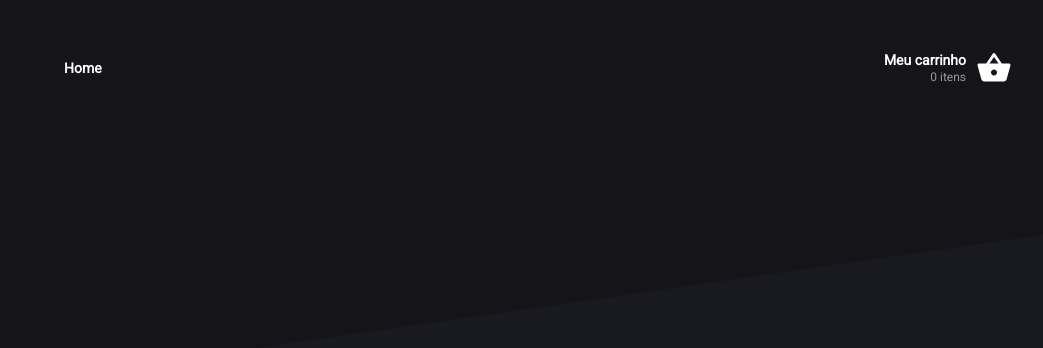
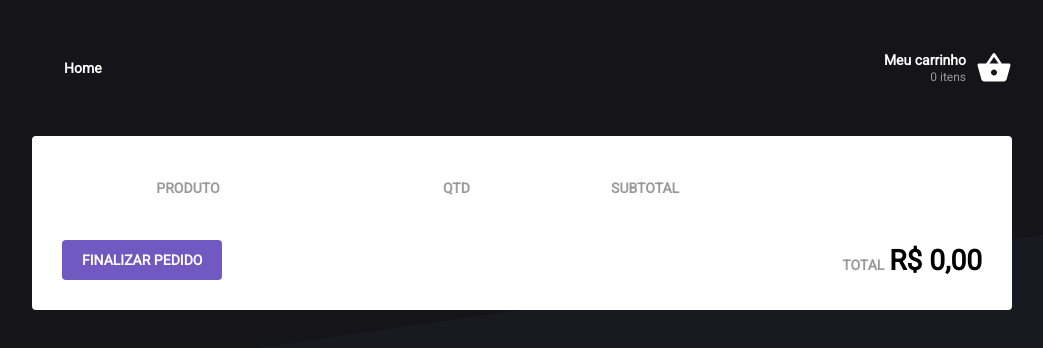
Before and after one commit to jvkass/liven, a React (Create React App) app: page /cart in a window 1280 px wide. Shown: the top 348 px of the page, without its empty margins (118-1161 px from the left). Built offline with nearby package versions, Linux system fonts and the light colour scheme.

Commit message:
Criação de página para cart e exclusão, alteração na quantidade e finalização da compra

```diff
--- a/src/App.tsx
+++ b/src/App.tsx
@@ -3,6 +3,7 @@
 import Header from './components/Header';
 
 import { CartProvider } from './hooks/useCart';
+import { ToastContainer } from 'react-toastify';
 
 function App() {
   return (
@@ -11,6 +12,7 @@
         <GlobalStyles />
         <Header />
         <Router />
+        <ToastContainer autoClose={3000} />
       </CartProvider>
     </div>
   );
--- a/src/Router.tsx
+++ b/src/Router.tsx
@@ -1,14 +1,14 @@
 import { Route, Routes } from "react-router-dom";
 
+import Cart from "./pages/Cart";
 import Home from './pages/Home';
-//import Cart from './pages/Cart';
 
 const Router = (): JSX.Element => {
     return (
         <div>
             <Routes>
                 <Route path="/" element={<Home />} />
-                {/* <Route path="/cart" element={<Cart />} /> */}
+                <Route path="/cart" element={<Cart />} />
             </Routes>
         </div>
     );
--- /dev/null
+++ b/src/pages/Cart/index.tsx
@@ -0,0 +1,126 @@
+import React from 'react';
+import {
+  MdDelete,
+  MdAddCircleOutline,
+  MdRemoveCircleOutline,
+} from 'react-icons/md';
+
+import { useCart } from '../../hooks/useCart';
+import { formatPrice } from '../../util/format';
+import { Container, ProductTable, Total } from './styles';
+
+interface Product {
+  id: number;
+  title: string;
+  price: number;
+  image: string;
+  amount: number;
+}
+
+const Cart = (): JSX.Element => {
+  const { cart, removeProduct, updateProductAmount } = useCart();
+
+  const cartFormatted = cart.map(product => ({
+    ...product,
+    priceFormatted: formatPrice(product.price),
+    subTotal: formatPrice(product.price * product.amount)
+  }))
+
+
+
+  const total =
+    formatPrice(
+      cart.reduce((sumTotal, product) => {
+        return sumTotal + product.price * product.amount
+      }, 0)
+    )
+
+  function handleProductIncrement(product: Product) {
+    updateProductAmount({ productId: product.id, amount: product.amount + 1 })
+  }
+
+  function handleProductDecrement(product: Product) {
+    updateProductAmount({ productId: product.id, amount: product.amount - 1 })
+  }
+
+  function handleRemoveProduct(productId: number) {
+    removeProduct(productId);
+  }
+
+  return (
+    <Container>
+      <ProductTable>
+        <thead>
+          <tr>
+            <th aria-label="product image" />
+            <th>PRODUTO</th>
+            <th>QTD</th>
+            <th>SUBTOTAL</th>
+            <th aria-label="delete icon" />
+          </tr>
+        </thead>
+        <tbody>
+          {cartFormatted.map(product => (
+            <tr key={product.id} data-testid="product">
+              <td>
+                <img src={product.image} alt={product.title} />
+              </td>
+              <td>
+                <strong>{product.title}</strong>
+                <span>{product.priceFormatted}</span>
+              </td>
+              <td>
+                <div>
+                  <button
+                    type="button"
+                    data-testid="decrement-product"
+                    disabled={product.amount <= 1}
+                    onClick={() => handleProductDecrement(product)}
+                  >
+                    <MdRemoveCircleOutline size={20} />
+                  </button>
+                  <input
+                    type="text"
+                    data-testid="product-amount"
+                    readOnly
+                    value={product.amount}
+                  />
+                  <button
+                    type="button"
+                    data-testid="increment-product"
+                    onClick={() => handleProductIncrement(product)}
+                  >
+                    <MdAddCircleOutline size={20} />
+                  </button>
+                </div>
+              </td>
+              <td>
+                <strong>{product.subTotal}</strong>
+              </td>
+              <td>
+                <button
+                  type="button"
+                  data-testid="remove-product"
+                  onClick={() => handleRemoveProduct(product.id)}
+                >
+                  <MdDelete size={20} />
+                </button>
+              </td>
+            </tr>
+          ))}
+        </tbody>
+      </ProductTable>
+
+      <footer>
+        <button type="button">Finalizar pedido</button>
+
+        <Total>
+          <span>TOTAL</span>
+          <strong>{total}</strong>
+        </Total>
+      </footer>
+    </Container>
+  );
+};
+
+export default Cart;
--- /dev/null
+++ b/src/pages/Cart/styles.ts
@@ -0,0 +1,113 @@
+import styled from 'styled-components';
+import { darken, lighten } from 'polished';
+
+export const Container = styled.div`
+  padding: 30px;
+  background: #fff;
+  border-radius: 4px;
+
+  footer {
+    margin-top: 30px;
+    display: flex;
+    justify-content: space-between;
+    align-items: center;
+
+    button {
+      background: #7159c1;
+      color: #fff;
+      border: 0;
+      border-radius: 4px;
+      padding: 12px 20px;
+      font-weight: bold;
+      text-transform: uppercase;
+      transition: background 0.2s;
+
+      &:hover {
+        background: ${darken(0.06, '#7159c1')};
+      }
+    }
+  }
+`;
+
+export const ProductTable = styled.table`
+  width: 100%;
+
+  thead th {
+    color: #999;
+    text-align: left;
+    padding: 12px;
+  }
+
+  tbody td {
+    padding: 12px;
+    border-bottom: 1px solid #eee;
+  }
+
+  img {
+    height: 100px;
+  }
+
+  strong {
+    color: #333;
+    display: block;
+  }
+
+  span {
+    display: block;
+    margin-top: 5px;
+    font-size: 18px;
+    font-weight: bold;
+  }
+
+  div {
+    display: flex;
+    align-items: center;
+
+    input {
+      border: 1px solid #ddd;
+      border-radius: 4px;
+      color: #666;
+      padding: 6px;
+      width: 50px;
+    }
+  }
+
+  button {
+    background: none;
+    border: 0;
+    padding: 6px;
+
+    svg {
+      color: #7159c1;
+      transition: color 0.2s;
+    }
+
+    &:hover {
+      svg {
+        color: ${darken(0.06, '#7159c1')};
+      }
+    }
+
+    &:disabled {
+      svg {
+        color: ${lighten(0.25, '#7159c1')};
+        cursor: not-allowed;
+      }
+    }
+  }
+`;
+
+export const Total = styled.div`
+  display: flex;
+  align-items: baseline;
+
+  span {
+    color: #999;
+    font-weight: bold;
+  }
+
+  strong {
+    font-size: 28px;
+    margin-left: 5px;
+  }
+`;
--- a/src/pages/Home/styles.ts
+++ b/src/pages/Home/styles.ts
@@ -17,6 +17,7 @@
     img {
       align-self: center;
       max-width: 250px;
+      height: 150px;
     }
 
     > strong {
```
